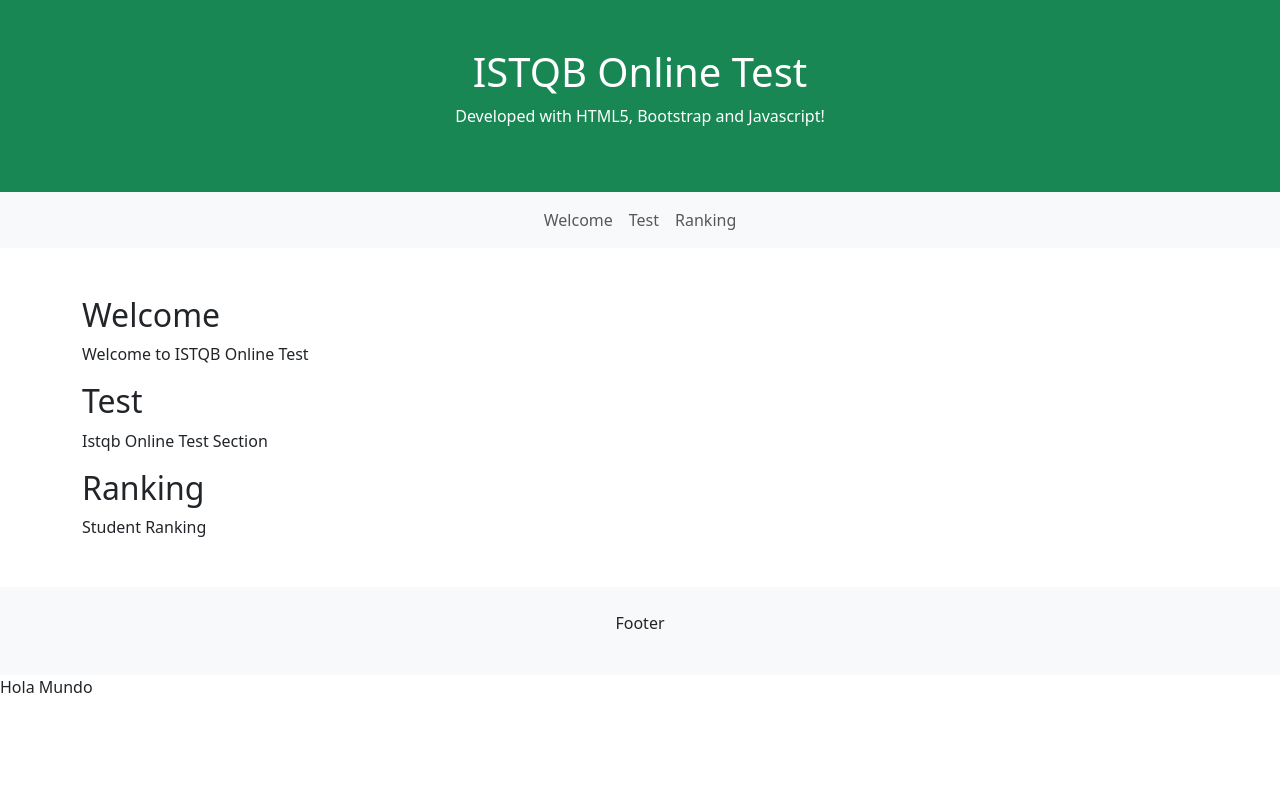
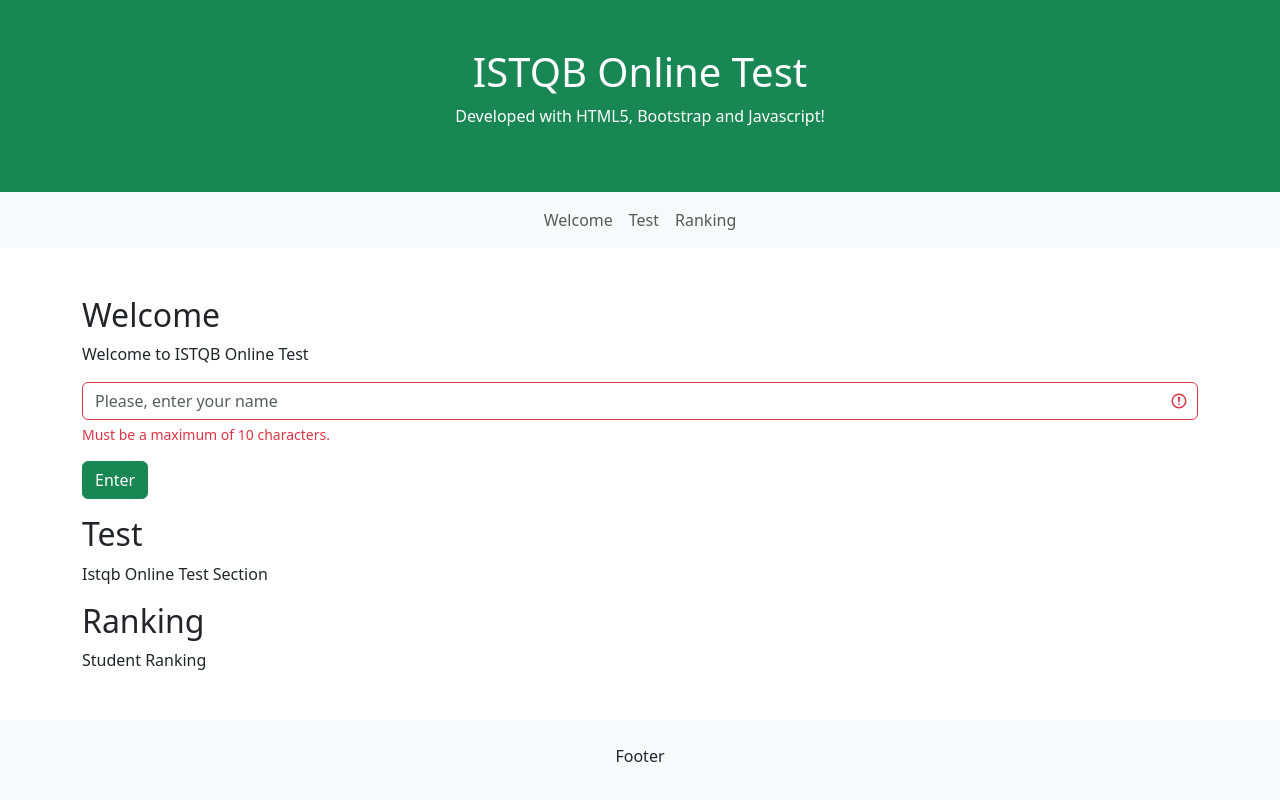
Before and after one commit to Orgazation-Sandra-Casado/istqb-online-test, a plain HTML site: page index.html in a window 1280 px wide. Drawn offline with nearby package versions, Linux system fonts and the light colour scheme.

Commit message:
https://lexaqa.atlassian.net/browse/IOT-1 wellcome

```diff
--- a/index.html
+++ b/index.html
@@ -33,14 +33,26 @@
 
     <div class="container mt-5">
 
-        <div id="welcome">
+        <div id="welcome" class="was-validated">
             <h2>Welcome</h2>
             <p>Welcome to ISTQB Online Test</p>
+            <div class="mb-3">
+                <input type="text" id="nameStudent" placeholder="Please, enter your name" required minlength="1"
+                    maxlength="10" class="form-control">
+                <p class="valid-feedback">Correct</p>
+                <p class="invalid-feedback">Must be a maximum of 10 characters.</p>
+            </div>
+
+            <button type="button" class="btn btn-success" onclick="wellcome()">Enter</button>
+
         </div>
+        <p id="wellcomeStudent"></p>
+
         <div id="test">
             <h2>Test</h2>
             <p>Istqb Online Test Section</p>
         </div>
+
         <div id="ranking">
             <h2>Ranking</h2>
             <p>Student Ranking</p>
--- a/script.js
+++ b/script.js
@@ -1 +1,10 @@
-document.write("Hola Mundo");
+function imprimir(mensaje, id) {
+    let parrafo = document.getElementById(id);
+    parrafo.innerText = mensaje;
+}
+
+function wellcome() {
+    let name = document.getElementById('nameStudent').value;
+    let mensaje = 'Hi ' + name + ', wellcome to the test!';
+    imprimir(mensaje, 'wellcomeStudent');
+}
```
